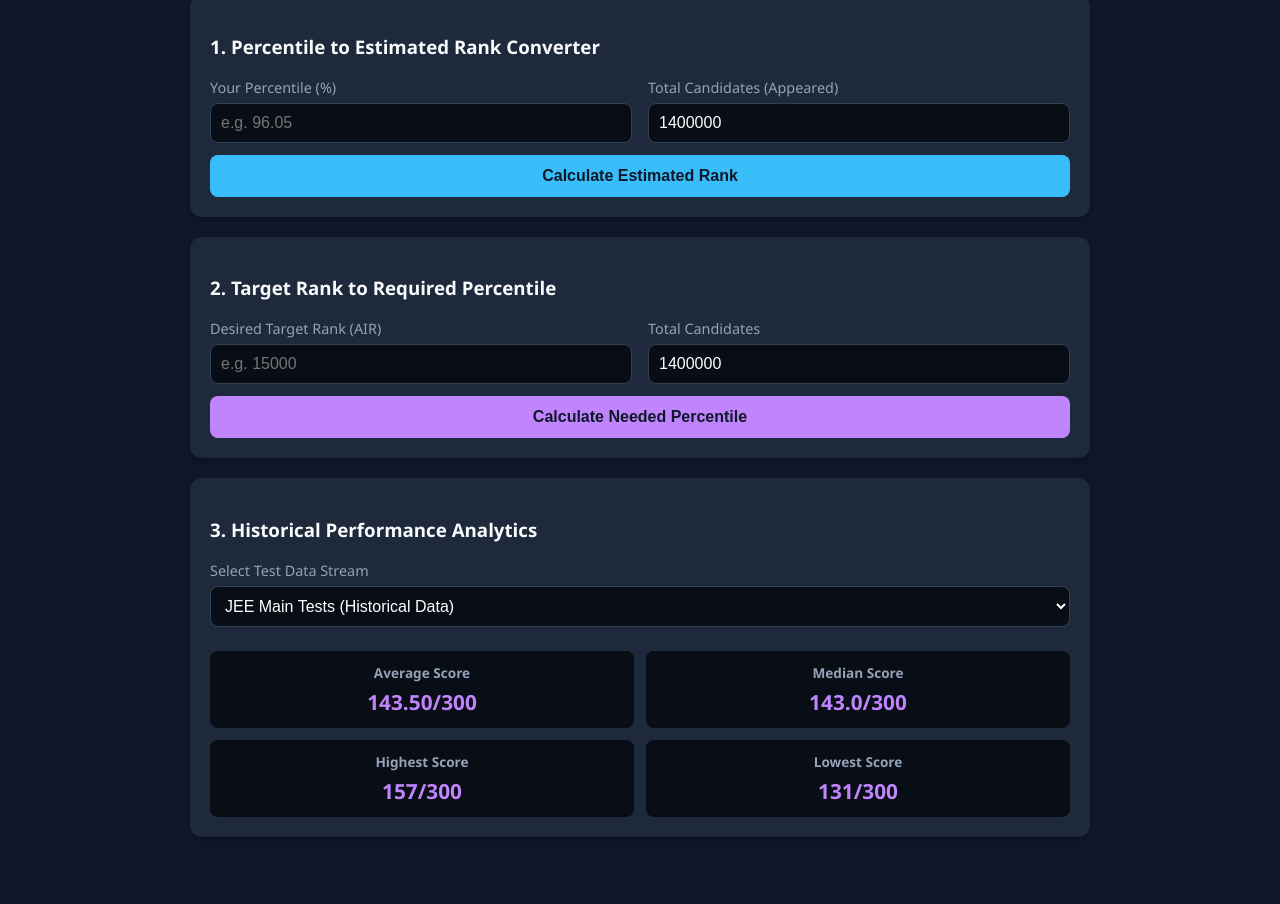
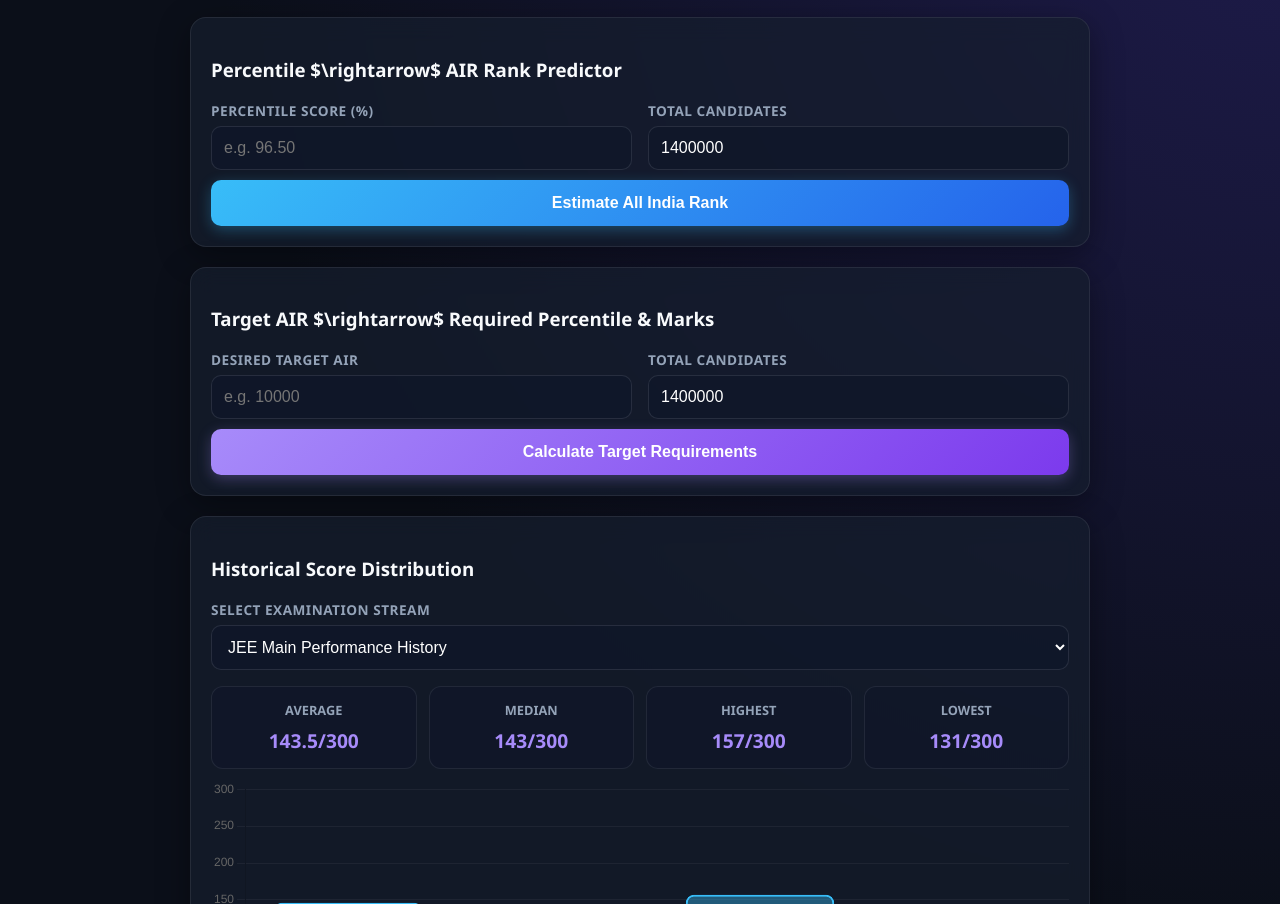
Before and after one commit to Praveenepili13/app-for-mobile, a plain HTML site: page index.html in a window 1280 px wide. Shown: the part 133-1037 px from the top of the page. Before the commit the page ends 1010 px from the top, so only its background shows below. Drawn offline with nearby package versions, Linux system fonts and the light colour scheme.

Commit message:
Update index.html

```diff
--- a/index.html
+++ b/index.html
@@ -3,218 +3,315 @@
 <head>
     <meta charset="UTF-8">
     <meta name="viewport" content="width=device-width, initial-scale=1.0">
-    <title>Praveen D Epili - Rank & Percentile Engine</title>
+    <title>Praveen D Epili - Rank Engine Pro</title>
+    <script src="https://cdn.jsdelivr.net/npm/chart.js"></script>
     <style>
         :root {
-            --bg: #0f172a;
-            --card-bg: #1e293b;
-            --accent: #38bdf8;
-            --green: #4ade80;
-            --purple: #c084fc;
-            --text: #f8fafc;
-            --sub: #94a3b8;
+            --bg: #0b0f19;
+            --card-bg: rgba(22, 30, 46, 0.7);
+            --card-border: rgba(255, 255, 255, 0.08);
+            --accent-blue: #38bdf8;
+            --accent-green: #34d399;
+            --accent-purple: #a78bfa;
+            --accent-pink: #f472b6;
+            --text-main: #f8fafc;
+            --text-sub: #94a3b8;
         }
+
         body {
-            font-family: 'Segoe UI', Tahoma, Geneva, Verdana, sans-serif;
-            background-color: var(--bg);
-            color: var(--text);
+            font-family: 'Segoe UI', system-ui, -apple-system, sans-serif;
+            background: radial-gradient(circle at top right, #1e1b4b, var(--bg) 60%);
+            color: var(--text-main);
             margin: 0;
-            padding: 20px;
+            padding: 16px;
+            min-height: 100vh;
         }
+
         .container { max-width: 900px; margin: 0 auto; }
-        h1 { margin-bottom: 4px; font-size: 1.8rem; }
-        p.sub { color: var(--sub); margin-top: 0; margin-bottom: 24px; }
-        .card {
-            background-color: var(--card-bg);
-            border-radius: 12px;
+
+        header {
+            text-align: center;
+            padding: 20px 0 10px 0;
+            margin-bottom: 20px;
+        }
+
+        header h1 {
+            margin: 0;
+            font-size: 2rem;
+            background: linear-gradient(90deg, var(--accent-blue), var(--accent-purple));
+            -webkit-background-clip: text;
+            -webkit-text-fill-color: transparent;
+        }
+
+        header p { color: var(--text-sub); margin-top: 6px; font-size: 0.95rem; }
+
+        .glass-card {
+            background: var(--card-bg);
+            backdrop-filter: blur(12px);
+            border: 1px solid var(--card-border);
+            border-radius: 16px;
             padding: 20px;
             margin-bottom: 20px;
-            box-shadow: 0 4px 6px -1px rgba(0,0,0,0.3);
+            box-shadow: 0 8px 32px 0 rgba(0, 0, 0, 0.37);
         }
+
         .grid {
             display: grid;
-            grid-template-columns: repeat(auto-fit, minmax(220px, 1fr));
+            grid-template-columns: repeat(auto-fit, minmax(240px, 1fr));
             gap: 16px;
         }
-        label { display: block; color: var(--sub); margin-bottom: 6px; font-size: 0.9rem; }
+
+        label { display: block; color: var(--text-sub); margin-bottom: 6px; font-size: 0.85rem; font-weight: 600; text-transform: uppercase; letter-spacing: 0.5px; }
+
         input, select {
             width: 100%;
-            padding: 10px;
-            border-radius: 8px;
-            border: 1px solid #334155;
-            background: #090d16;
+            padding: 12px;
+            border-radius: 10px;
+            border: 1px solid rgba(255, 255, 255, 0.1);
+            background: rgba(15, 23, 42, 0.8);
             color: #fff;
             box-sizing: border-box;
             font-size: 1rem;
-            margin-bottom: 12px;
+            outline: none;
+            transition: border-color 0.2s;
         }
+
+        input:focus, select:focus {
+            border-color: var(--accent-blue);
+        }
+
         button {
             width: 100%;
-            padding: 12px;
-            border-radius: 8px;
+            padding: 14px;
+            border-radius: 10px;
             border: none;
-            background: var(--accent);
-            color: #0f172a;
+            background: linear-gradient(135deg, var(--accent-blue), #2563eb);
+            color: #fff;
             font-weight: bold;
             font-size: 1rem;
             cursor: pointer;
-            transition: 0.2s ease;
+            transition: transform 0.1s ease, box-shadow 0.2s ease;
+            box-shadow: 0 4px 14px rgba(56, 189, 248, 0.3);
+            margin-top: 10px;
         }
-        button:hover { opacity: 0.9; }
-        .res-box {
-            background: #090d16;
-            border-left: 4px solid var(--accent);
-            padding: 14px;
-            border-radius: 4px;
-            margin-top: 12px;
+
+        button:active { transform: scale(0.98); }
+
+        .result-badge {
+            margin-top: 16px;
+            padding: 16px;
+            border-radius: 12px;
+            background: rgba(56, 189, 248, 0.1);
+            border: 1px solid rgba(56, 189, 248, 0.3);
+            display: flex;
+            justify-content: space-between;
+            align-items: center;
         }
-        .res-val { font-size: 1.5rem; font-weight: bold; color: var(--green); }
+
+        .res-val { font-size: 1.6rem; font-weight: 800; color: var(--accent-green); }
+
         .stat-grid {
             display: grid;
-            grid-template-columns: repeat(2, 1fr);
+            grid-template-columns: repeat(auto-fit, minmax(130px, 1fr));
             gap: 12px;
-            margin-top: 12px;
+            margin-top: 16px;
         }
-        .stat-item {
-            background: #090d16;
-            padding: 12px;
-            border-radius: 8px;
+
+        .stat-box {
+            background: rgba(15, 23, 42, 0.6);
+            border: 1px solid var(--card-border);
+            padding: 14px;
+            border-radius: 12px;
             text-align: center;
         }
-        .stat-item h4 { margin: 0; color: var(--sub); font-size: 0.85rem; }
-        .stat-item p { margin: 6px 0 0 0; font-size: 1.3rem; font-weight: bold; color: var(--purple); }
+
+        .stat-box h4 { margin: 0; color: var(--text-sub); font-size: 0.8rem; }
+        .stat-box p { margin: 8px 0 0 0; font-size: 1.2rem; font-weight: bold; color: var(--accent-purple); }
+
+        .chart-wrapper { position: relative; height: 260px; width: 100%; margin-top: 10px; }
     </style>
 </head>
 <body>
+
     <div class="container">
-        <h1>Rank & Percentile Calculator</h1>
-        <p class="sub">Student: PRAVEEN D EPILI | JEE Main & MHT-CET Analytics</p>
+        <header>
+            <h1>Rank & Performance Analytics</h1>
+            <p>Praveen D Epili | Advanced Calculator & Growth Trajectory</p>
+        </header>
 
-        <!-- 1. Percentile to Rank Converter -->
-        <div class="card">
-            <h3>1. Percentile to Estimated Rank Converter</h3>
+        <!-- 1. Live Percentile to Rank Predictor -->
+        <div class="glass-card">
+            <h3>Percentile $\rightarrow$ AIR Rank Predictor</h3>
             <div class="grid">
                 <div>
-                    <label>Your Percentile (%)</label>
-                    <input type="number" id="percentileInput" step="0.01" placeholder="e.g. 96.05">
+                    <label>Percentile Score (%)</label>
+                    <input type="number" id="percentileInput" step="0.0001" placeholder="e.g. 96.50">
                 </div>
                 <div>
-                    <label>Total Candidates (Appeared)</label>
+                    <label>Total Candidates</label>
                     <input type="number" id="totalCandidates" value="1400000">
                 </div>
             </div>
-            <button onclick="calculateRank()">Calculate Estimated Rank</button>
-            <div class="res-box" id="rankResult" style="display:none;">
-                <label>Estimated All India Rank (AIR):</label>
-                <div class="res-val" id="estimatedRankVal">--</div>
-                <small style="color:var(--sub);">Formula: (100 - Percentile) × (Total Candidates / 100) + 1</small>
+            <button onclick="calculateRank()">Estimate All India Rank</button>
+
+            <div class="result-badge" id="rankResult" style="display: none;">
+                <div>
+                    <span style="color: var(--text-sub); font-size: 0.9rem;">Estimated AIR</span>
+                    <div class="res-val" id="estimatedRankVal">--</div>
+                </div>
+                <div style="text-align: right;">
+                    <span style="color: var(--text-sub); font-size: 0.9rem;">Top Percentage</span>
+                    <div style="font-size: 1.2rem; font-weight: bold; color: var(--accent-blue);" id="topPercentVal">--</div>
+                </div>
             </div>
         </div>
 
-        <!-- 2. Target Rank to Required Percentile -->
-        <div class="card">
-            <h3>2. Target Rank to Required Percentile</h3>
+        <!-- 2. Target Percentile & Marks Predictor -->
+        <div class="glass-card">
+            <h3>Target AIR $\rightarrow$ Required Percentile & Marks</h3>
             <div class="grid">
                 <div>
-                    <label>Desired Target Rank (AIR)</label>
-                    <input type="number" id="targetRankInput" placeholder="e.g. 15000">
+                    <label>Desired Target AIR</label>
+                    <input type="number" id="targetRankInput" placeholder="e.g. 10000">
                 </div>
                 <div>
                     <label>Total Candidates</label>
                     <input type="number" id="targetTotalCandidates" value="1400000">
                 </div>
             </div>
-            <button style="background: var(--purple);" onclick="calculateRequiredPercentile()">Calculate Needed Percentile</button>
-            <div class="res-box" id="targetResult" style="display:none; border-color: var(--purple);">
-                <label>Required Percentile Needed:</label>
-                <div class="res-val" style="color:var(--accent);" id="requiredPercentileVal">--</div>
+            <button style="background: linear-gradient(135deg, var(--accent-purple), #7c3aed); box-shadow: 0 4px 14px rgba(167, 139, 250, 0.3);" onclick="calculateTarget()">Calculate Target Requirements</button>
+
+            <div class="result-badge" id="targetResult" style="display: none; border-color: rgba(167, 139, 250, 0.3); background: rgba(167, 139, 250, 0.1);">
+                <div>
+                    <span style="color: var(--text-sub); font-size: 0.9rem;">Required Percentile</span>
+                    <div class="res-val" style="color: var(--accent-pink);" id="reqPctVal">--</div>
+                </div>
+                <div style="text-align: right;">
+                    <span style="color: var(--text-sub); font-size: 0.9rem;">Est. JEE Marks Needed</span>
+                    <div style="font-size: 1.2rem; font-weight: bold; color: var(--accent-blue);" id="estMarksVal">--</div>
+                </div>
             </div>
         </div>
 
-        <!-- 3. Historical Data Statistics -->
-        <div class="card">
-            <h3>3. Historical Performance Analytics</h3>
-            <label>Select Test Data Stream</label>
-            <select id="streamSelect" onchange="updateStats()">
-                <option value="jee">JEE Main Tests (Historical Data)</option>
-                <option value="cet">MHT-CET Tests (Historical Data)</option>
+        <!-- 3. Historical Data & Analytics -->
+        <div class="glass-card">
+            <h3>Historical Score Distribution</h3>
+            <label>Select Examination Stream</label>
+            <select id="streamSelect" onchange="renderAnalytics()">
+                <option value="jee">JEE Main Performance History</option>
+                <option value="cet">MHT-CET Performance History</option>
             </select>
 
             <div class="stat-grid">
-                <div class="stat-item">
-                    <h4>Average Score</h4>
+                <div class="stat-box">
+                    <h4>AVERAGE</h4>
                     <p id="statAvg">--</p>
                 </div>
-                <div class="stat-item">
-                    <h4>Median Score</h4>
+                <div class="stat-box">
+                    <h4>MEDIAN</h4>
                     <p id="statMedian">--</p>
                 </div>
-                <div class="stat-item">
-                    <h4>Highest Score</h4>
+                <div class="stat-box">
+                    <h4>HIGHEST</h4>
                     <p id="statHigh">--</p>
                 </div>
-                <div class="stat-item">
-                    <h4>Lowest Score</h4>
+                <div class="stat-box">
+                    <h4>LOWEST</h4>
                     <p id="statLow">--</p>
                 </div>
+            </div>
+
+            <div class="chart-wrapper">
+                <canvas id="analyticsChart"></canvas>
             </div>
         </div>
     </div>
 
     <script>
-        const jeeScores = [146, 131, 157, 140];
-        const cetScores = [130, 116, 114, 136, 98, 114, 108, 110];
+        const jeeData = [146, 131, 157, 140];
+        const cetData = [130, 116, 114, 136, 98, 114, 108, 110];
+        let chartInstance = null;
 
         function calculateRank() {
             const p = parseFloat(document.getElementById('percentileInput').value);
             const n = parseInt(document.getElementById('totalCandidates').value);
 
-            if (isNaN(p) || isNaN(n) || p < 0 || p > 100) {
-                alert("Please enter a valid percentile between 0 and 100.");
-                return;
-            }
+            if (isNaN(p) || isNaN(n) || p < 0 || p > 100) return;
 
             const rank = Math.floor((100 - p) * (n / 100)) + 1;
-            document.getElementById('estimatedRankVal').innerText = "AIR ~ " + rank.toLocaleString();
-            document.getElementById('rankResult').style.display = "block";
+            const topPct = (100 - p).toFixed(2);
+
+            document.getElementById('estimatedRankVal').innerText = "~ " + rank.toLocaleString();
+            document.getElementById('topPercentVal').innerText = "Top " + topPct + "%";
+            document.getElementById('rankResult').style.display = "flex";
         }
 
-        function calculateRequiredPercentile() {
-            const targetRank = parseInt(document.getElementById('targetRankInput').value);
+        function calculateTarget() {
+            const rank = parseInt(document.getElementById('targetRankInput').value);
             const n = parseInt(document.getElementById('targetTotalCandidates').value);
 
-            if (isNaN(targetRank) || isNaN(n) || targetRank <= 0) {
-                alert("Please enter a valid target rank.");
-                return;
-            }
+            if (isNaN(rank) || isNaN(n) || rank <= 0) return;
 
-            const reqPercentile = 100 - ((targetRank - 1) * 100 / n);
-            document.getElementById('requiredPercentileVal').innerText = reqPercentile.toFixed(4) + " %";
-            document.getElementById('targetResult').style.display = "block";
+            const reqPct = (100 - ((rank - 1) * 100 / n)).toFixed(4);
+
+            // Marks Estimation Model for JEE
+            let estMarks = 100;
+            if (reqPct >= 99) estMarks = 190;
+            else if (reqPct >= 97) estMarks = 160;
+            else if (reqPct >= 95) estMarks = 135;
+            else if (reqPct >= 90) estMarks = 110;
+            else estMarks = 85;
+
+            document.getElementById('reqPctVal').innerText = reqPct + "%";
+            document.getElementById('estMarksVal').innerText = "~ " + estMarks + " / 300";
+            document.getElementById('targetResult').style.display = "flex";
         }
 
-        function getAverage(arr) {
-            return (arr.reduce((a, b) => a + b, 0) / arr.length).toFixed(2);
+        function renderAnalytics() {
+            const type = document.getElementById('streamSelect').value;
+            const data = (type === 'jee') ? jeeData : cetData;
+            const maxScore = (type === 'jee') ? 300 : 200;
+
+            const avg = (data.reduce((a, b) => a + b, 0) / data.length).toFixed(1);
+            const sorted = [...data].sort((a, b) => a - b);
+            const mid = Math.floor(sorted.length / 2);
+            const median = sorted.length % 2 !== 0 ? sorted[mid] : ((sorted[mid - 1] + sorted[mid]) / 2);
+
+            document.getElementById('statAvg').innerText = `${avg}/${maxScore}`;
+            document.getElementById('statMedian').innerText = `${median}/${maxScore}`;
+            document.getElementById('statHigh').innerText = `${Math.max(...data)}/${maxScore}`;
+            document.getElementById('statLow').innerText = `${Math.min(...data)}/${maxScore}`;
+
+            const ctx = document.getElementById('analyticsChart').getContext('2d');
+
+            if (chartInstance) chartInstance.destroy();
+
+            chartInstance = new Chart(ctx, {
+                type: 'bar',
+                data: {
+                    labels: data.map((_, i) => `Test ${i + 1}`),
+                    datasets: [{
+                        label: 'Score',
+                        data: data,
+                        backgroundColor: 'rgba(56, 189, 248, 0.4)',
+                        borderColor: '#38bdf8',
+                        borderWidth: 2,
+                        borderRadius: 8
+                    }]
+                },
+                options: {
+                    responsive: true,
+                    maintainAspectRatio: false,
+                    scales: {
+                        y: { max: maxScore, grid: { color: 'rgba(255, 255, 255, 0.05)' } },
+                        x: { grid: { display: false } }
+                    },
+                    plugins: { legend: { display: false } }
+                }
+            });
         }
 
-        function getMedian(arr) {
-            const sorted = [...arr].sort((a, b) => a - b);
-            const mid = Math.floor(sorted.length / 2);
-            return sorted.length % 2 !== 0 ? sorted[mid] : ((sorted[mid - 1] + sorted[mid]) / 2).toFixed(1);
-        }
-
-        function updateStats() {
-            const type = document.getElementById('streamSelect').value;
-            const data = (type === 'jee') ? jeeScores : cetScores;
-            const maxVal = (type === 'jee') ? '/300' : '/200';
-
-            document.getElementById('statAvg').innerText = getAverage(data) + maxVal;
-            document.getElementById('statMedian').innerText = getMedian(data) + maxVal;
-            document.getElementById('statHigh').innerText = Math.max(...data) + maxVal;
-            document.getElementById('statLow').innerText = Math.min(...data) + maxVal;
-        }
-
-        updateStats();
+        renderAnalytics();
     </script>
 </body>
 </html>
```
